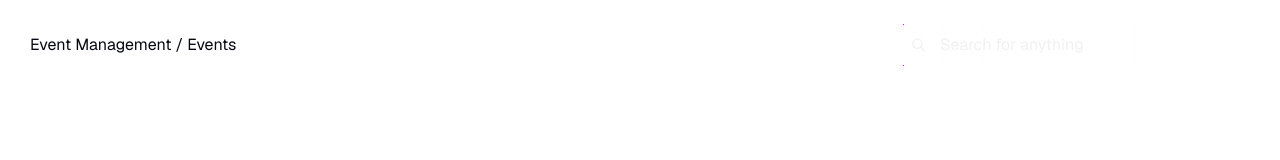
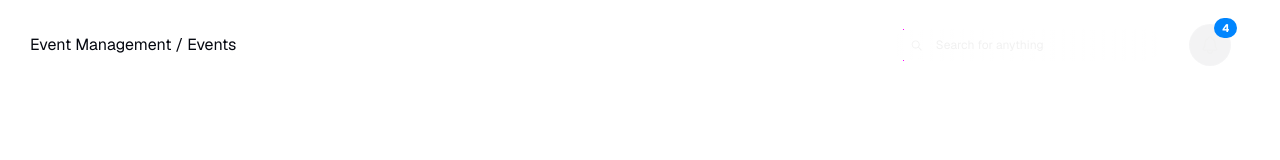
Before and after one commit to Buenohy/mintix, a Next.js app: page / in a window 1280 px wide. Shown: the top 160 px of the page. Built offline with nearby package versions, Linux system fonts and the light colour scheme.

Commit message:
feat: Created NotificationIcon

```diff
--- a/src/app/globals.css
+++ b/src/app/globals.css
@@ -10,6 +10,10 @@
   --color-foreground: var(--foreground);
   --font-sans: var(--font-geist-sans);
   --font-mono: var(--font-geist-mono);
+
+  --color-white-mintix: #F1F1F1;
+  --color-primary-mintix: #0085FE;
+  --color-primary-background: #1e232d;
 }
 
 @media (prefers-color-scheme: dark) {
--- a/src/components/Header.tsx
+++ b/src/components/Header.tsx
@@ -1,10 +1,14 @@
+import NotificationIcon from "./NotificationIcon";
 import SearchBar from "./SearchBar";
 
 export default function Header() {
   return (
     <div className="bg-[#111723 ] px-7.5 py-6 flex justify-between items-center ">
       <h2 className="font-normal text-base mr-165.25">Event Management / Events</h2>
+      <div className="flex gap-8 items-center justify-center">
       <SearchBar />
+      <NotificationIcon />
+      </div>
     </div>
   )
 }
--- /dev/null
+++ b/src/components/NotificationIcon.tsx
@@ -0,0 +1,16 @@
+import { IoNotificationsOutline } from "react-icons/io5";
+
+export default function NotificationIcon() {
+  return (
+    <div className="relative inline-block">
+      <div className="flex items-center justify-center border border-white/10 rounded-full p-2.5 bg-primary-background/5">
+        <button className="text-white-mintix">
+          <IoNotificationsOutline size={20} />
+        </button>
+      </div>
+      <span className="absolute -top-1.5 -right-1.5 flex items-center justify-center bg-primary-mintix text-white text-[11px] font-bold px-2 py-0.5 rounded-full min-w-5 h-5">
+        4
+      </span>
+    </div>
+  );
+}
--- a/src/components/SearchBar.tsx
+++ b/src/components/SearchBar.tsx
@@ -2,12 +2,12 @@ import { IoIosSearch } from "react-icons/io";
 
 export default function SearchBar() {
   return (
-    <div className="flex gap-3 items-center py-2 px-3 border rounded-lg w-65 bg-linear-to-r from-white/20 to-white/10 border-white/10 focus-within:border-[#0085FE] transition-all">
-      <IoIosSearch className="text-[#F1F1F1] w-5 h-5 shirk-0" />
+    <div className="flex gap-3 items-center py-2 px-3 border rounded-lg w-65 h-8 bg-linear-to-r from-white/20 to-white/10 border-white/10 focus-within:border-primary-mintix transition-all">
+      <IoIosSearch className="text-white-mintix shirk-0" size={15}/>
       <input
         type="search"
         placeholder="Search for anything"
-        className="bg-transparent text-white placeholder:text-[#F1F1F1] outline-none w-full"
+        className="bg-transparent text-white-mintix placeholder:text-white-mintix outline-none w-full font-normal text-xs"
       />
 
     </div>
```
